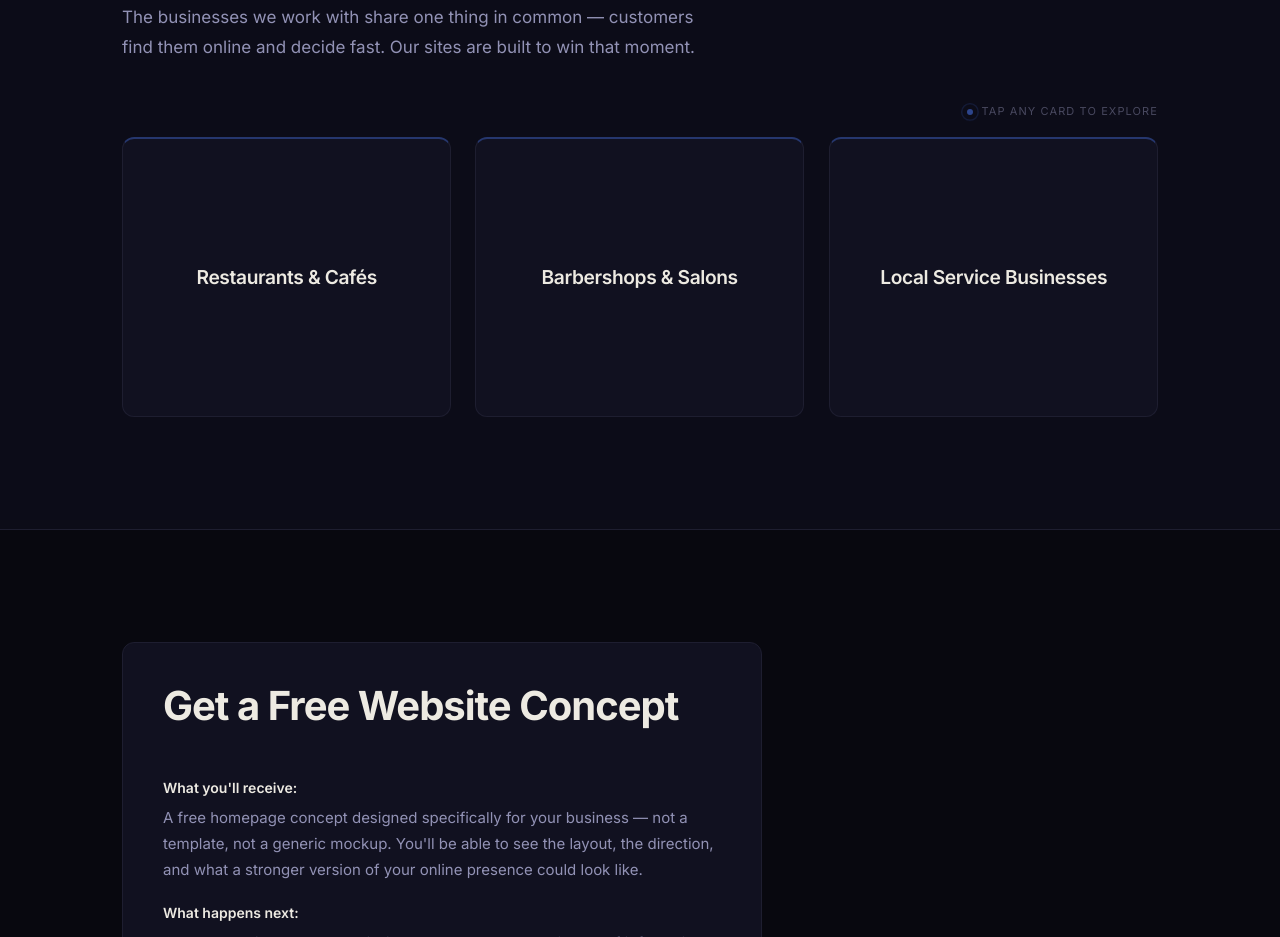
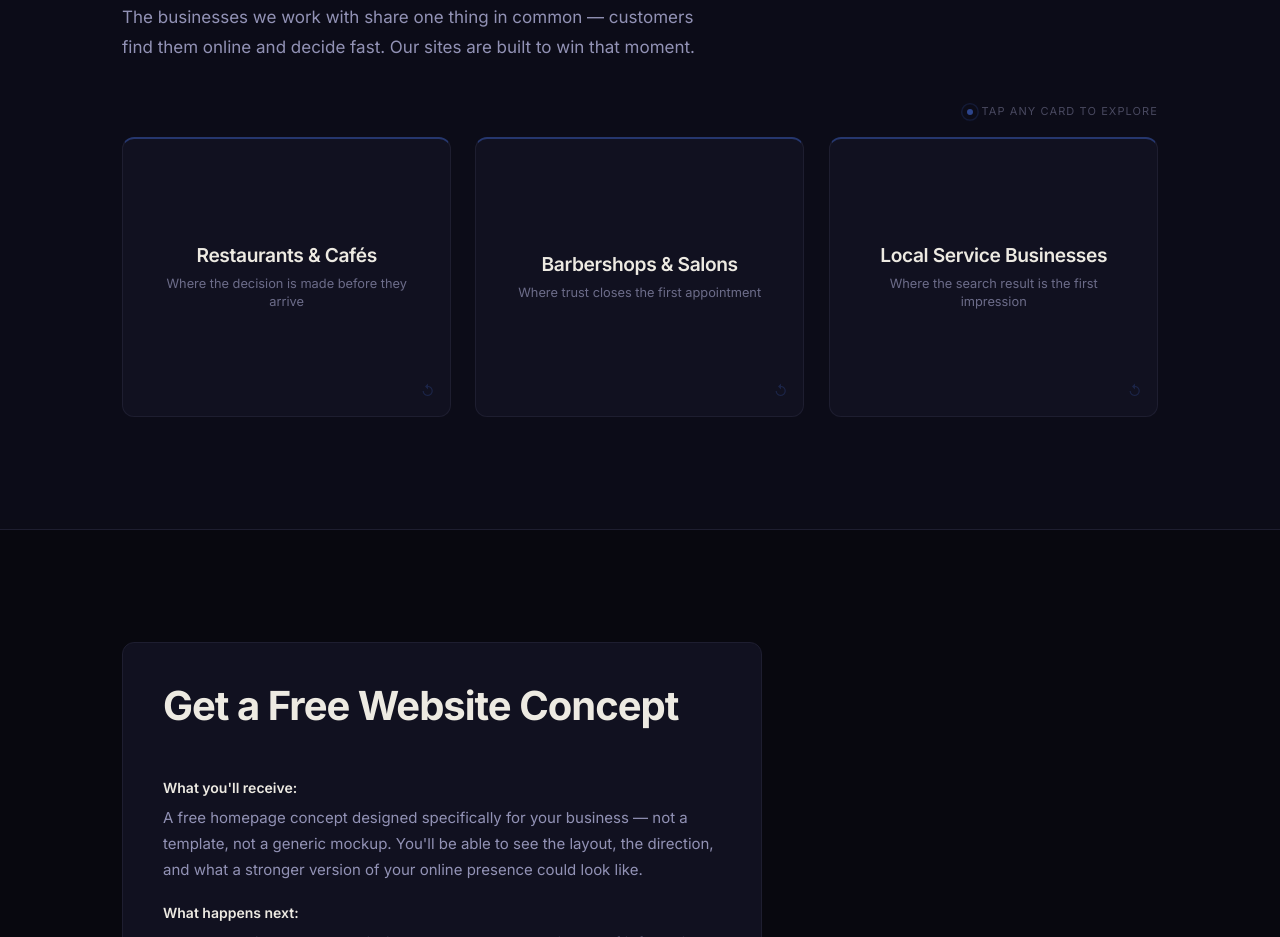
Before and after one commit to ClientVectors/client-vectors, a plain HTML site: page index.html in a window 1280 px wide. Shown: the part 3005-3942 px from the top of the page. Drawn offline with nearby package versions, Linux system fonts and the light colour scheme.

Commit message:
Sharpen flip-card section — micro-lines, refined copy, ↺ affordance
- Add tension micro-line to each card front (flip-card__micro)
- Tighten back copy toward outcome language on all 3 cards
- Add ↺ pseudo-element affordance: near-invisible at rest, brightens on hover
- flex-direction: column + text-align: center on flip-card__front

Co-Authored-By: Claude Sonnet 4.6 <noreply@anthropic.com>

```diff
--- a/index.html
+++ b/index.html
@@ -305,10 +305,11 @@
           <div class="flip-card__inner">
             <div class="flip-card__front">
               <h3 class="flip-card__title">Restaurants &amp; Cafés</h3>
+              <p class="flip-card__micro">Where the decision is made before they arrive</p>
             </div>
             <div class="flip-card__back">
               <h3 class="flip-card__back-title">Restaurants &amp; Cafés</h3>
-              <p class="flip-card__body">People decide where to eat before they leave the house — checking the menu, the hours, the vibe. If your site is hard to navigate or looks outdated, they move on. We build sites that answer every question quickly and make the decision easy.</p>
+              <p class="flip-card__body">People pick where to eat before they leave home — checking the menu, the hours, the vibe. A site that's slow, hard to read, or looks dated sends them somewhere else. We build sites that answer every question fast and make choosing you the obvious call.</p>
             </div>
           </div>
         </div>
@@ -316,10 +317,11 @@
           <div class="flip-card__inner">
             <div class="flip-card__front">
               <h3 class="flip-card__title">Barbershops &amp; Salons</h3>
+              <p class="flip-card__micro">Where trust closes the first appointment</p>
             </div>
             <div class="flip-card__back">
               <h3 class="flip-card__back-title">Barbershops &amp; Salons</h3>
-              <p class="flip-card__body">New clients want to trust the business before they book. A clean service menu, clear pricing, and a polished online presence give them the confidence to choose you — and come back. We make that first impression count.</p>
+              <p class="flip-card__body">New clients judge whether to book based on how your business looks online. A clean service menu, clear pricing, and a polished site give them the confidence to choose you the first time — and come back again. We build for that conversion and everything after it.</p>
             </div>
           </div>
         </div>
@@ -327,10 +329,11 @@
           <div class="flip-card__inner">
             <div class="flip-card__front">
               <h3 class="flip-card__title">Local Service Businesses</h3>
+              <p class="flip-card__micro">Where the search result is the first impression</p>
             </div>
             <div class="flip-card__back">
               <h3 class="flip-card__back-title">Local Service Businesses</h3>
-              <p class="flip-card__body">For any local business where customers find you online and decide from there — your site needs to look credible, explain what you do clearly, and make it easy to get in touch. We build for that first impression.</p>
+              <p class="flip-card__body">For any local business where customers search, find you, and decide in seconds — your site needs to look credible, explain your service clearly, and make it easy to reach you. We build sites that turn those searches into actual inquiries.</p>
             </div>
           </div>
         </div>
--- a/styles.css
+++ b/styles.css
@@ -402,11 +402,13 @@ a {
   overflow: hidden;
 }
 
-/* Front face — title centered */
+/* Front face — title + micro centered */
 .flip-card__front {
   display: flex;
+  flex-direction: column;
   align-items: center;
   justify-content: center;
+  text-align: center;
   padding: 2rem;
 }
 
@@ -417,6 +419,29 @@ a {
   line-height: 1.2;
   color: var(--text);
   text-align: center;
+}
+
+.flip-card__micro {
+  font-size: 0.8rem;
+  color: var(--text-muted);
+  line-height: 1.4;
+  margin-top: 0.5rem;
+  opacity: 0.7;
+}
+
+.flip-card__front::after {
+  content: '↺';
+  position: absolute;
+  bottom: 0.875rem;
+  right: 1rem;
+  font-size: 0.875rem;
+  color: rgba(var(--accent-rgb), 0.18);
+  transition: color 0.25s ease;
+  pointer-events: none;
+}
+
+.flip-card:not(.is-flipped):hover .flip-card__front::after {
+  color: rgba(var(--accent-rgb), 0.45);
 }
 
 /* Back face — title top, body below */
```
